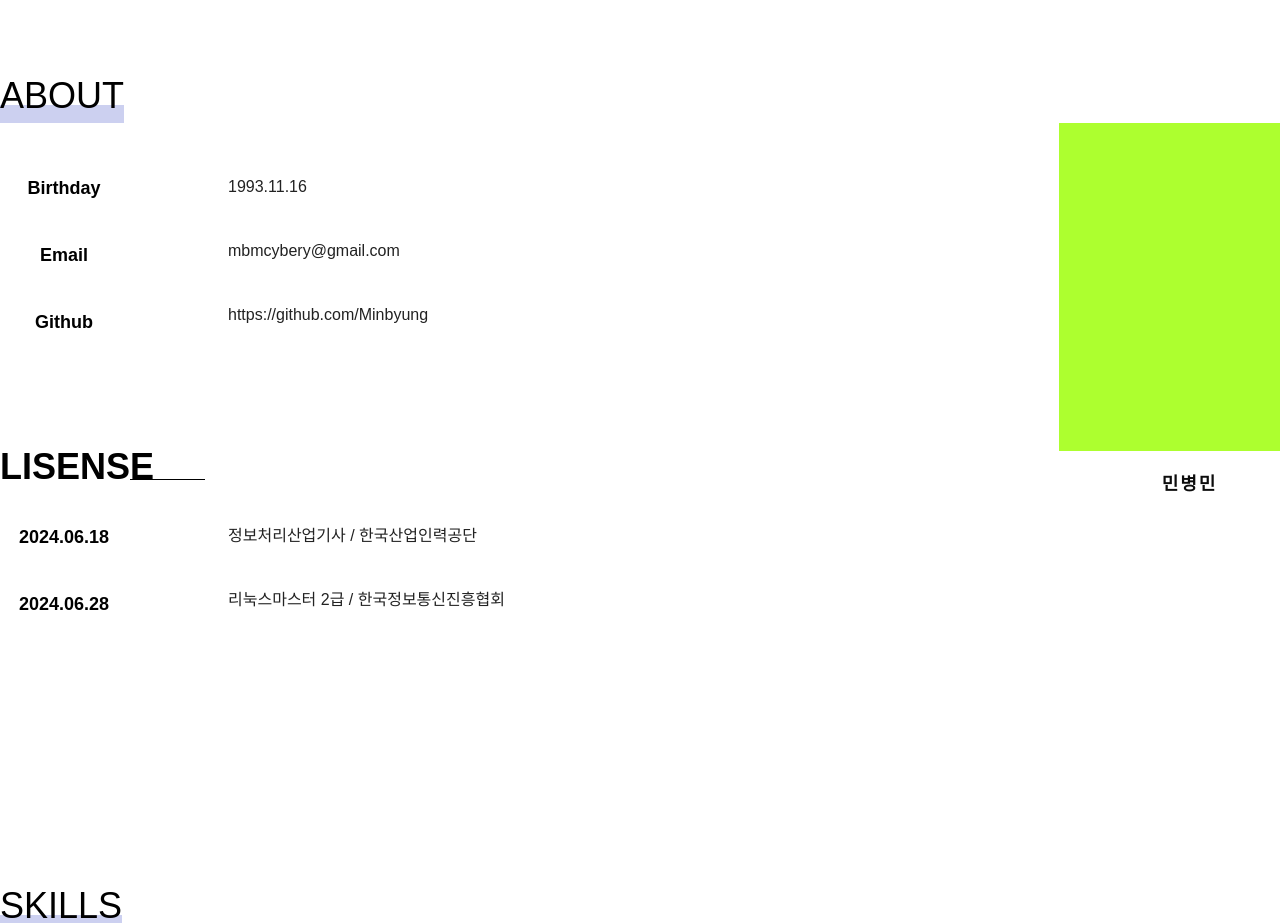
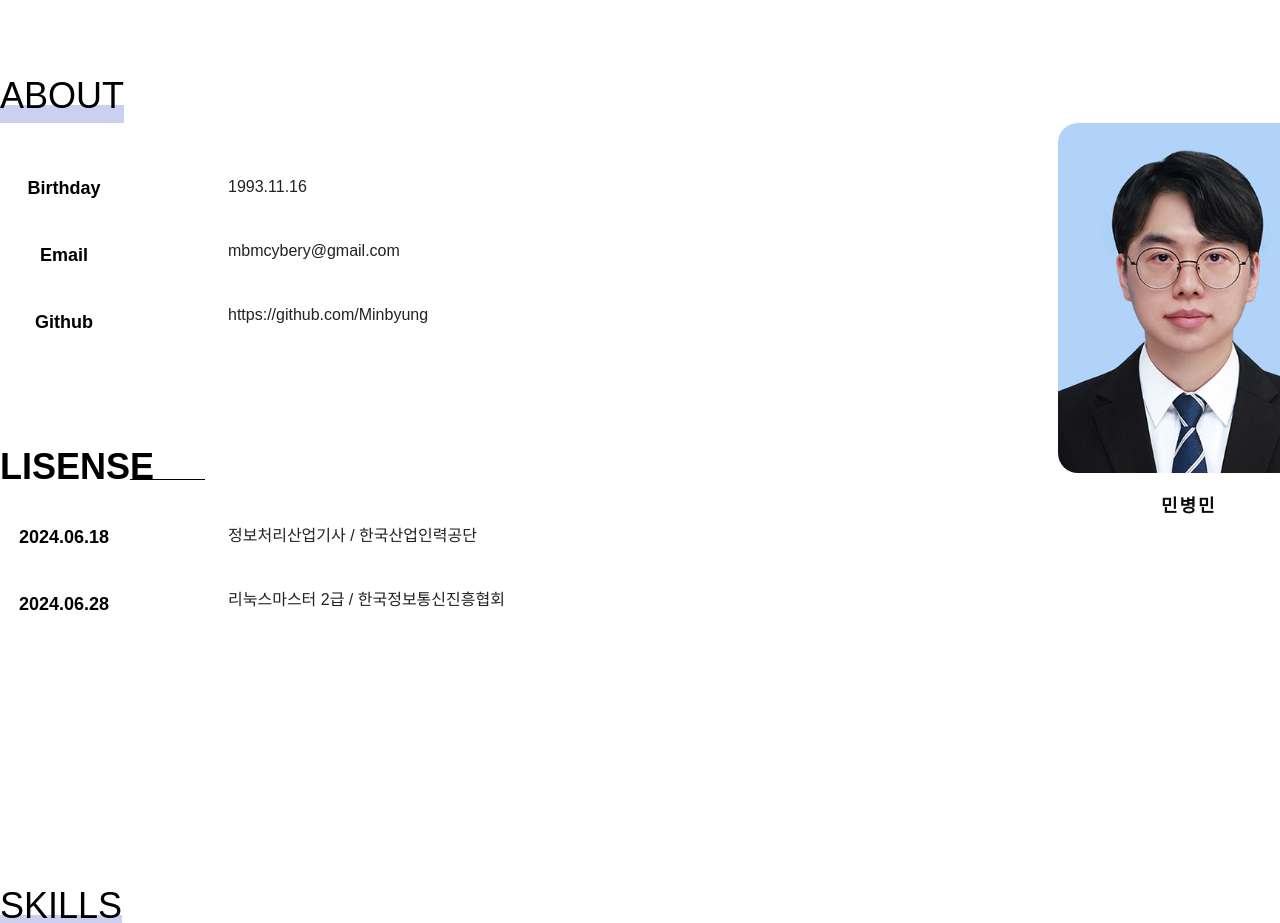
Before and after one commit to Minbyung/portfolio_2024, a plain HTML site: page index.html in a window 1280 px wide. Shown: the part 1100-2023 px from the top of the page. Drawn offline with nearby package versions, Linux system fonts and the light colour scheme; a web font is replaced by a local one.

Commit message:
프로필 사진 추가

```diff
--- a/index.html
+++ b/index.html
@@ -68,7 +68,7 @@
                 </div>
                 <!-- <div class="flex-1"></div> -->
                 <div class="photo-wrap flex flex-col gap-5">
-                  <div class="photo"></div>
+                  <div class="photo"><img src="images/MY_PHOTO_BLUE_SM.jpg" alt=""></div>
                   <div class="photo-name">민병민</div>
                 </div>
             </div>
--- a/style.css
+++ b/style.css
@@ -178,11 +178,10 @@ header h1 > span {
     display: inline-block;
 }
 
-.photo {
-    background-color: greenyellow;
-    min-width: 261px;
-    min-height: 328px;
-    height: 328px;
+.photo > img {
+    width: 262.5px;
+    height: 350px;
+    border-radius: 20px;
 }
 
 .photo-name {
```
Also changed, not shown: images/MY_PHOTO_BLUE.jpg (added), images/MY_PHOTO_BLUE_SM.jpg (added).
